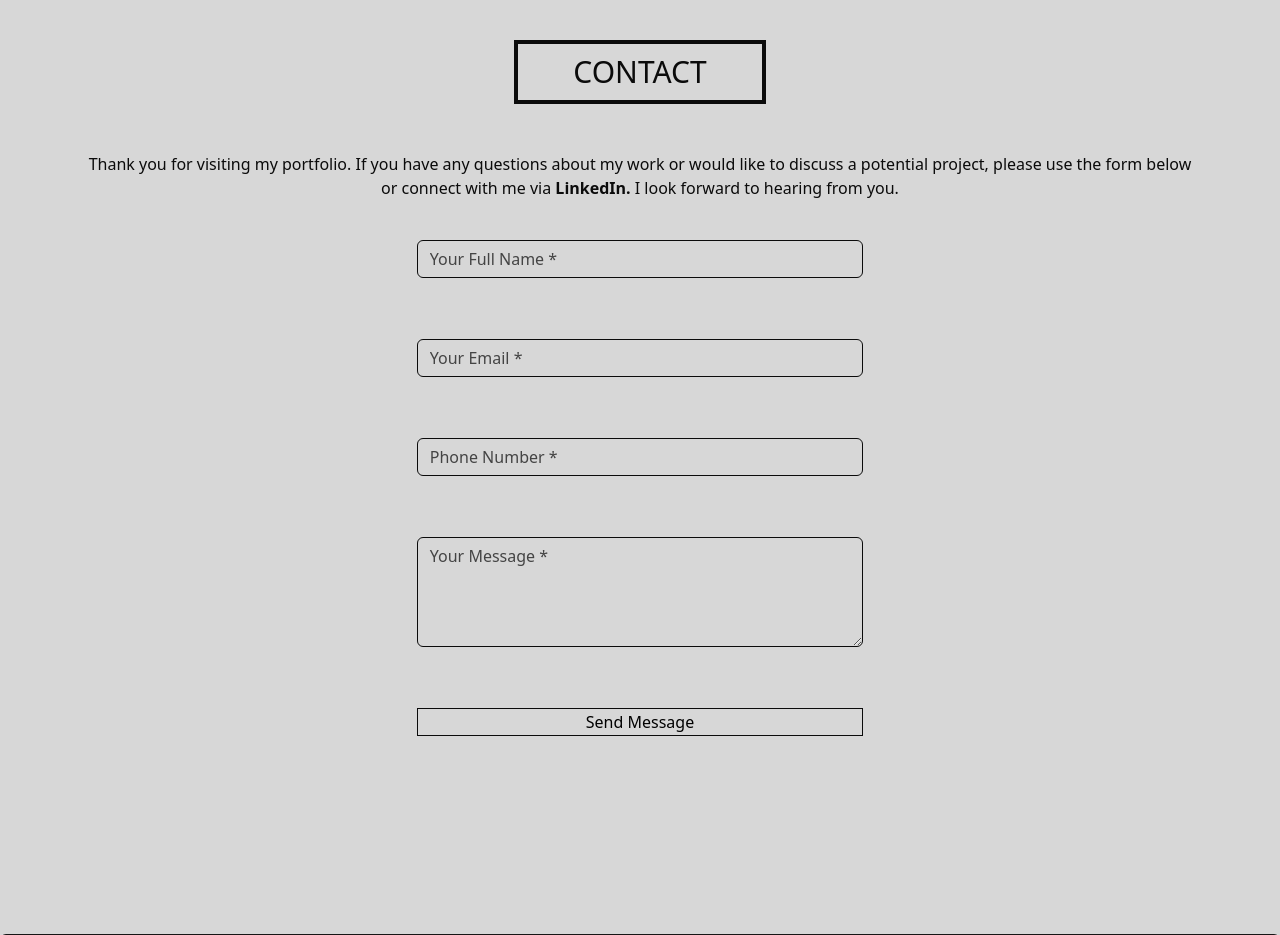
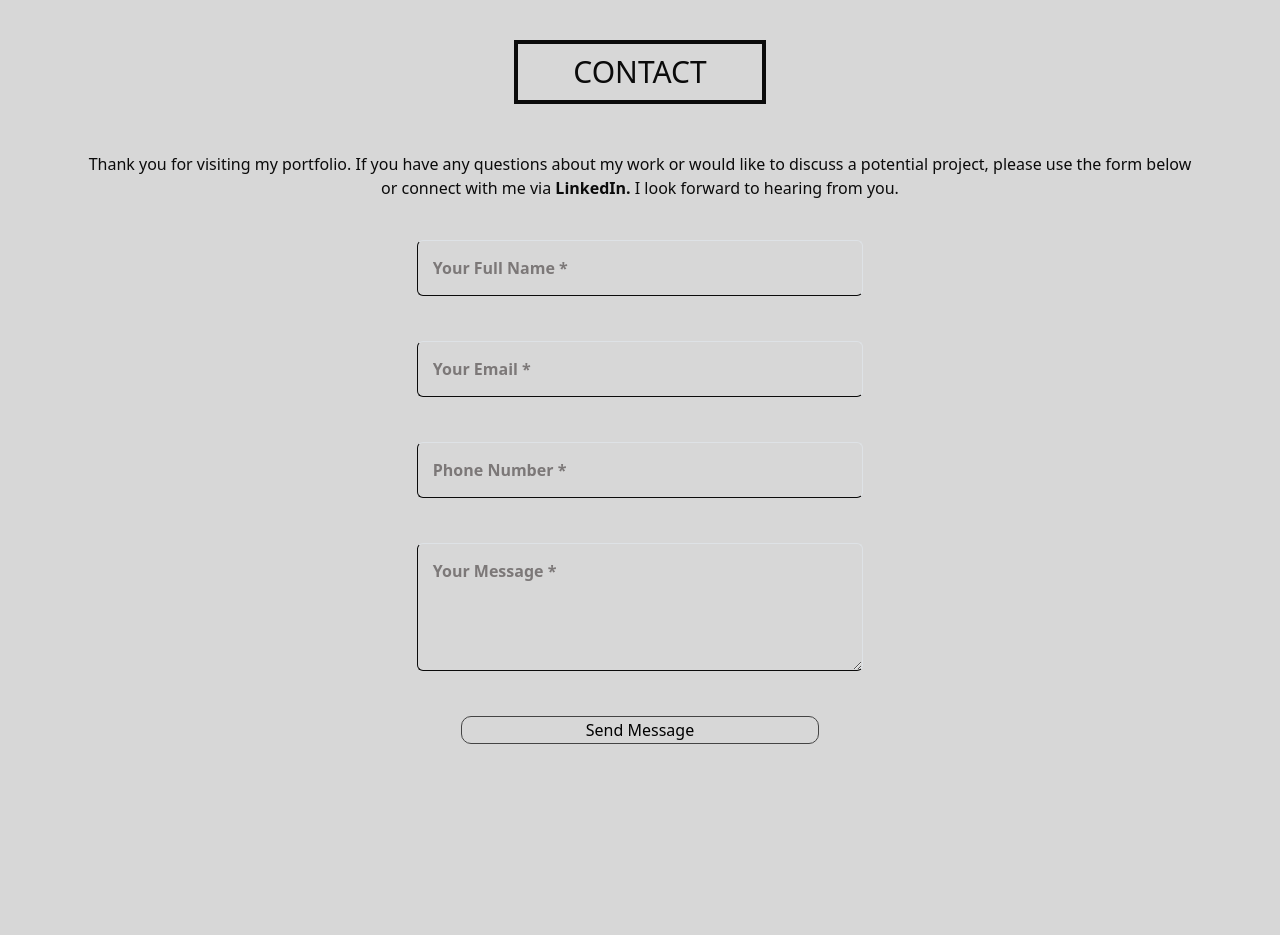
Before and after one commit to dipeshluitel/Portfolio, a Django app: page / in a window 1280 px wide. Shown: the part 4232-5167 px from the top of the page. Run offline with Django 5.2, Linux system fonts and the light colour scheme; data comes from the database, SQL or seed files in the repository; both versions use the stored data as it was after the commit.

Commit message:
update(templates): display for form has been improved

```diff
--- a/myportfolio/portfolio/models.py
+++ b/myportfolio/portfolio/models.py
@@ -31,7 +31,7 @@ class Skill(models.Model):
 class ContactMessage(models.Model):
     name = models.CharField(max_length=100)
     email = models.EmailField()
-    phone_number = PhoneNumberField(null=True,blank=True,verbose_name="Phone Number")
+    phone_number = PhoneNumberField(null=True,blank=True,verbose_name="Phone Number",region='NP',unique=True)
 
     message = models.TextField()
 
--- a/myportfolio/portfolio/static/portfolio/css/style.css
+++ b/myportfolio/portfolio/static/portfolio/css/style.css
@@ -179,22 +179,31 @@ body{
 
 .form{
     margin-top: 40px;
-    display: flex;
-    flex-direction: column;
     max-width: 40%;
 }
 
 .form-control{
     background-color: transparent;
-    border: 1px solid #0B0B0B;
+    border-left: 1.5px solid #0B0B0B;
+    border-bottom: 1.5px solid #0B0B0B;
     margin-bottom: 45px;
+    padding: 15px;
 
 }
 .form-control::placeholder{
-    color: #444;
-    font-weight: 10px;
+    color: #7c7878;
+    font-weight:bold;
 }
 .form-btn{
-    border: 1px solid #0B0B0B;
+    border: 1px solid #444;
     background-color: transparent;
+    border-radius: 10px;
+    width: 80%;
 }
+.form-btn:hover{
+    border: 1.5px solid #0B0B0B;
+    background-color: transparent;
+    transform: scale(1.01);
+    transition: 0.2s ease-in-out;
+    cursor: pointer;
+}
```
Also changed, not shown: myportfolio/db.sqlite3, myportfolio/portfolio/migrations/0002_alter_contactmessage_options_alter_skill_options_and_more.py, myportfolio/portfolio/migrations/0003_alter_contactmessage_options.py (deleted), myportfolio/portfolio/migrations/0003_alter_contactmessage_phone_number.py (added), myportfolio/portfolio/migrations/0004_contactmessage_phone_number.py (deleted), myportfolio/portfolio/migrations/0005_alter_contactmessage_phone_number.py (deleted).
